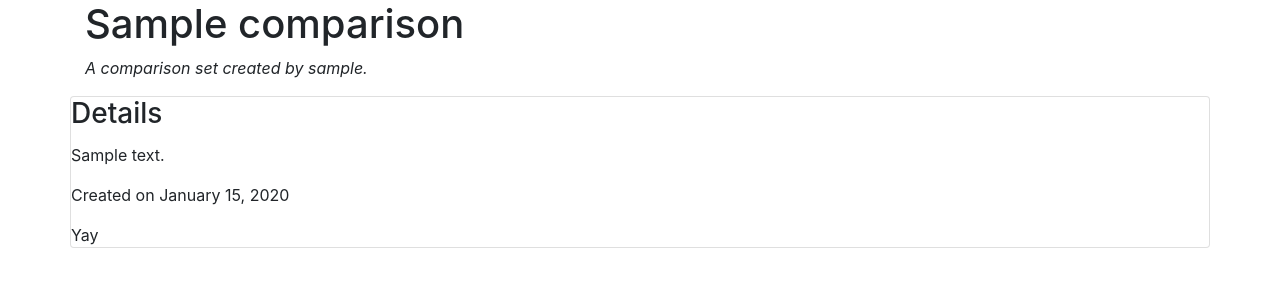
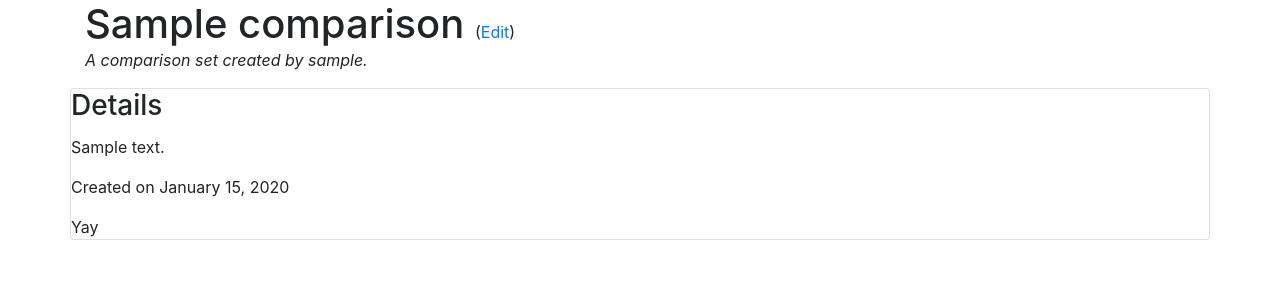
Before and after one commit to EricZaporzan/compare, a Django app: template compare/templates/comparisons/comparison_detail.html in a window 1280 px wide. Shown: the part 56-356 px from the top of the page. Run offline with Django 3.2, Linux system fonts and the light colour scheme; the template is opened without the code that fills it: values that come from a table or form of the project are taken from there, others are empty; tables that the repository leaves empty hold one stand-in row (values such as "Sample post"); parts of the project's set-up code (start-up, migrations or seed data) failed here and were passed over; some libraries are stand-ins or nearby versions.

```diff
--- a/compare/templates/comparisons/comparison_detail.html
+++ b/compare/templates/comparisons/comparison_detail.html
@@ -3,7 +3,7 @@
 
 {% block content %}
 
-<h1>{{ object.title }}</h1>
+<h1 style="display: inline;">{{ object.title }} </h1><p style="display: inline;">(<a href="{% url 'comparisons:update' object.pk %}">Edit</a>)</p>
 <p class="font-italic">A comparison set created by {{ object.owner.username }}.</p>
 
 <div class="card card-block row">
```
